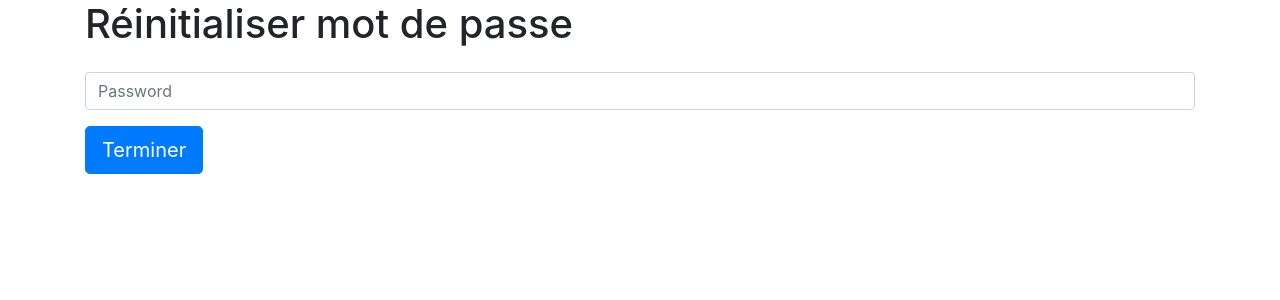
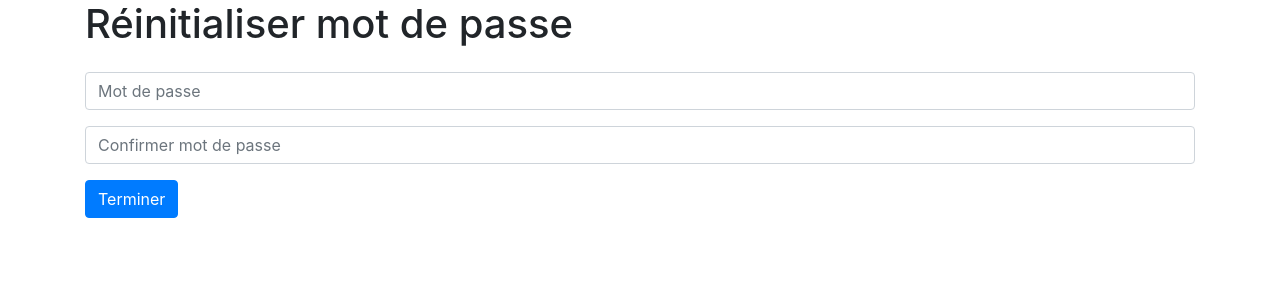
Before and after one commit to LykaJ/symfony, a Symfony app: template templates/security/password_reset.html.twig in a window 1280 px wide. Shown: the part 56-356 px from the top of the page. Run offline with Twig, Linux system fonts and the light colour scheme; the template is opened without the code that fills it, so the values that code supplies are empty; some libraries are stand-ins or nearby versions.

Commit message:
#16 function working

```diff
--- a/src/Controller/PasswordResetController.php
+++ b/src/Controller/PasswordResetController.php
@@ -43,7 +43,7 @@ class PasswordResetController extends AbstractController
             $url = $this->generateUrl('reset_password', array('token' => $token), UrlGeneratorInterface::ABSOLUTE_URL);
 
             $message = (new \Swift_Message('Forgot Password'))
-                ->setFrom('webdesigner.form@gmail.com') // recheck comment faire
+                ->setFrom(['webdesigner.form@gmail.com' => 'SnowTricks']) // recheck comment faire
                 ->setTo($user->getEmail())
                 ->setBody(
                     "Cliquez sur ce lien pour réinitialiser votre mot de passe : " . $url,
@@ -52,7 +52,7 @@ class PasswordResetController extends AbstractController
 
             $mailer->send($message);
 
-            $this->addFlash('notice', 'Mail envoyé');
+            $this->addFlash('success', 'Le mail a bien été envoyé');
 
             return $this->redirectToRoute('trick.index');
         }
@@ -83,7 +83,7 @@ class PasswordResetController extends AbstractController
 
             $this->addFlash('success', 'Le mot de passe a été réinitialisé');
 
-            return $this->redirectToRoute('trick.index');
+            return $this->redirectToRoute('login');
         }else {
 
             return $this->render('security/password_reset.html.twig', ['token' => $token]);
--- a/templates/security/login.html.twig
+++ b/templates/security/login.html.twig
@@ -10,6 +10,9 @@
                {{ error.messageKey | trans(error.messagedata, 'security') }}
            </div>
         {% endif %}
+        {% for message in app.flashes('success') %}
+            <div class="alert alert-success">{{ message }}</div>
+        {% endfor %}
 
         <form action="{{ path('login') }}" method="post">
             <div class="form-group">
--- a/templates/security/password_reset.html.twig
+++ b/templates/security/password_reset.html.twig
@@ -8,10 +8,15 @@
         <form method="post">
             <div class="form-group">
                 <label for="inputPassword" class="sr-only">Mot de passe</label>
-                <input type="password" name="password" id="inputPassword" class="form-control" placeholder="Password" required>
+                <input type="password" name="password" id="inputPassword" class="form-control" placeholder="Mot de passe" required>
+            </div>
+            <div class="form-group">
+                <label for="confirmPassword" class="sr-only">Confirmer mot de passe</label>
+                <input type="password" name="confirm_password" id="confirmPassword" class="form-control" placeholder="Confirmer mot de passe" required>
+
                 <input type="hidden" name="token" value="{{ token }}">
             </div>
-            <button class="btn btn-lg btn-primary" type="submit">
+            <button class="btn btn-primary" type="submit">
                 Terminer
             </button>
         </form>
```
